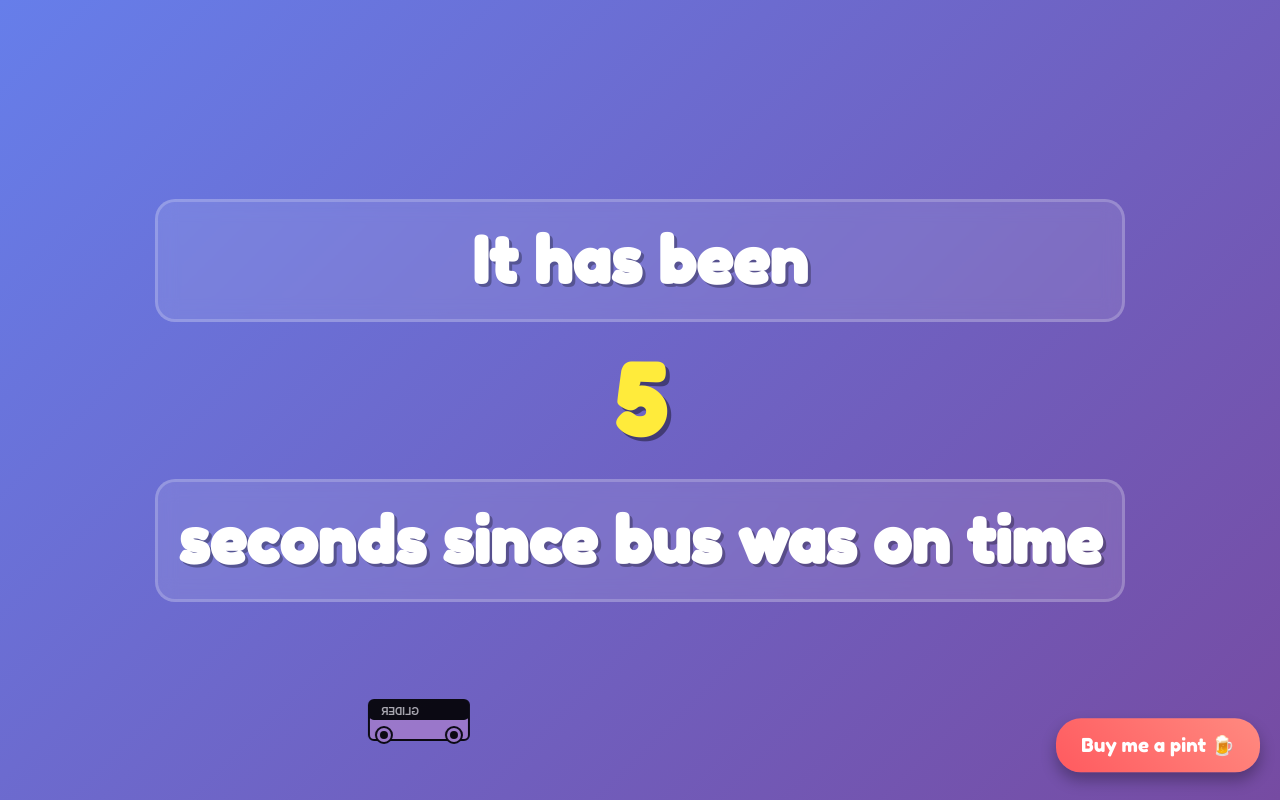
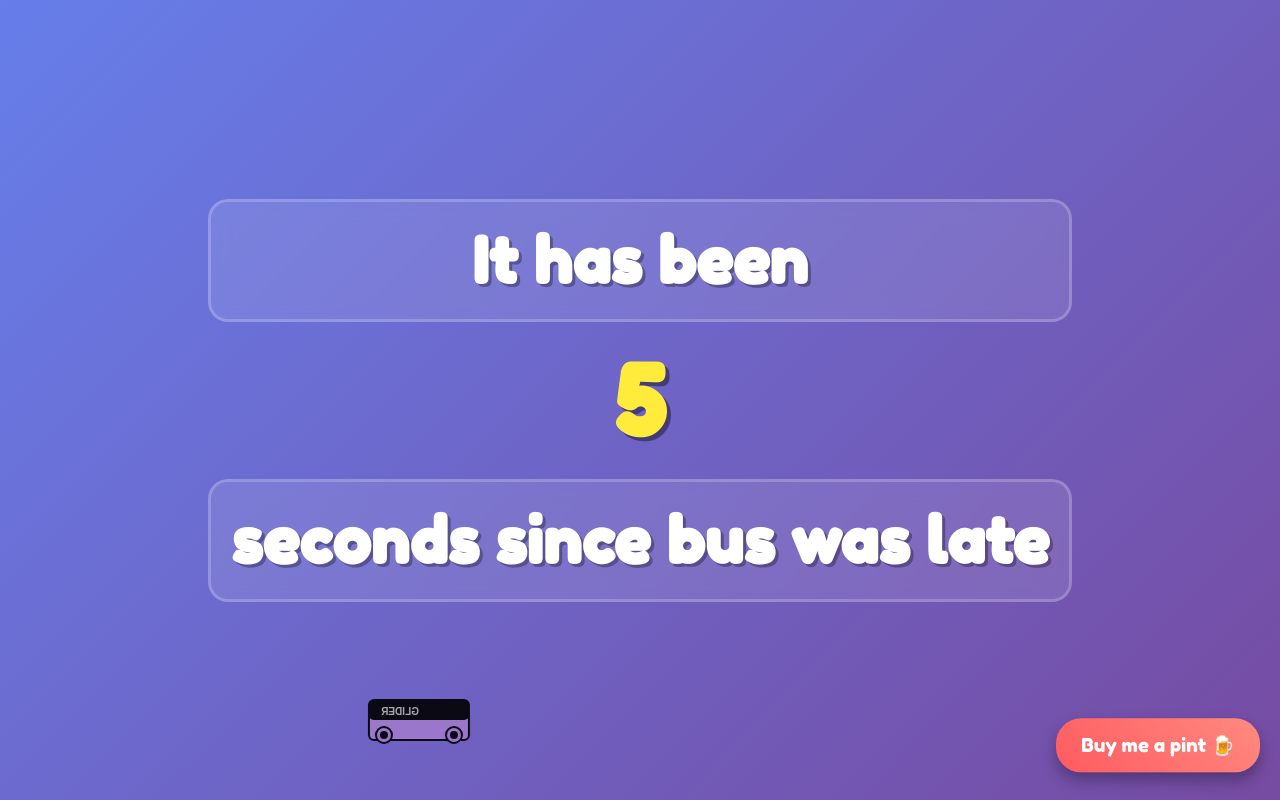
Before and after one commit to wizr0ad/staticpage, a plain HTML site: page index.html in a window 1280 px wide. Drawn offline with Linux system fonts and the light colour scheme.

Commit message:
update message

```diff
--- a/index.html
+++ b/index.html
@@ -183,7 +183,7 @@
   <div class="main-container">
     <h1>It has been</h1>
     <div class="counter" id="counter">0</div>
-    <h1>seconds since bus was on time</h1>
+    <h1>seconds since bus was late</h1>
   </div>
 
   <!-- Replace the href link with your donation/pint page -->
```
